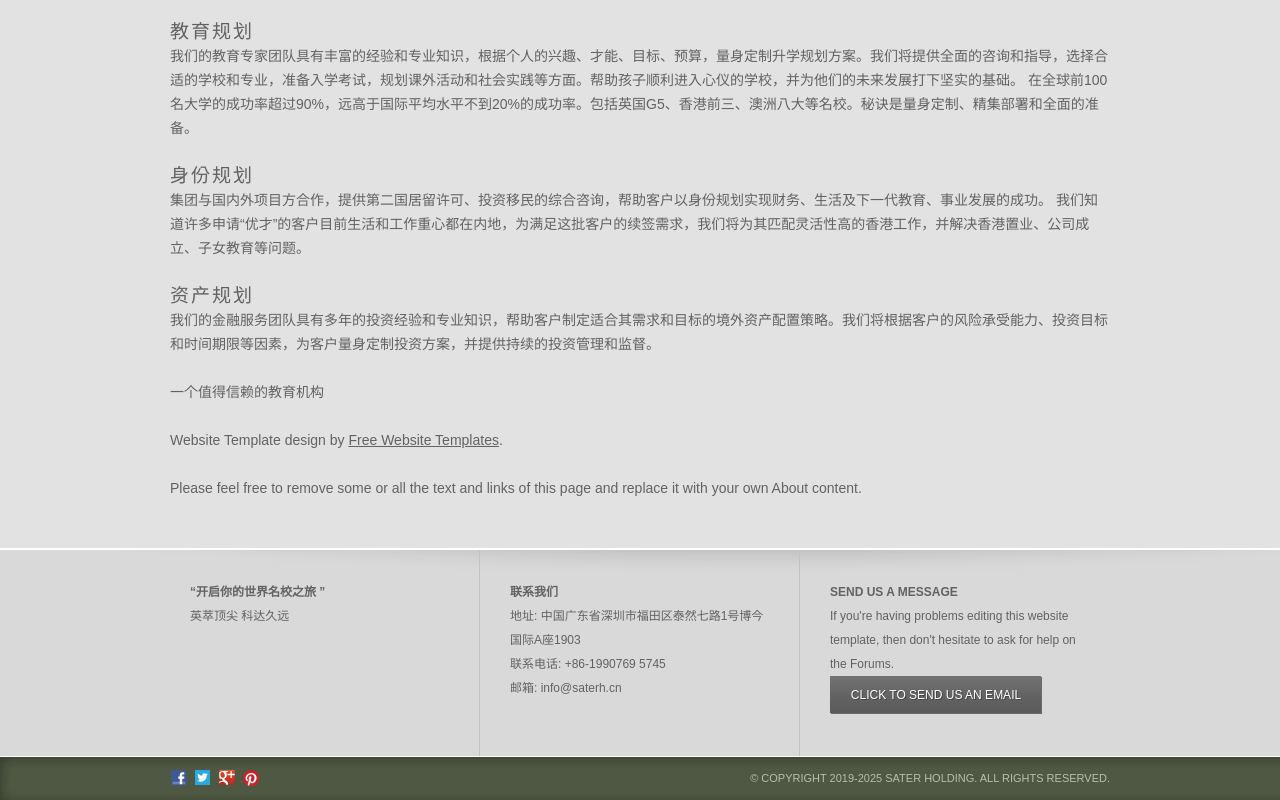
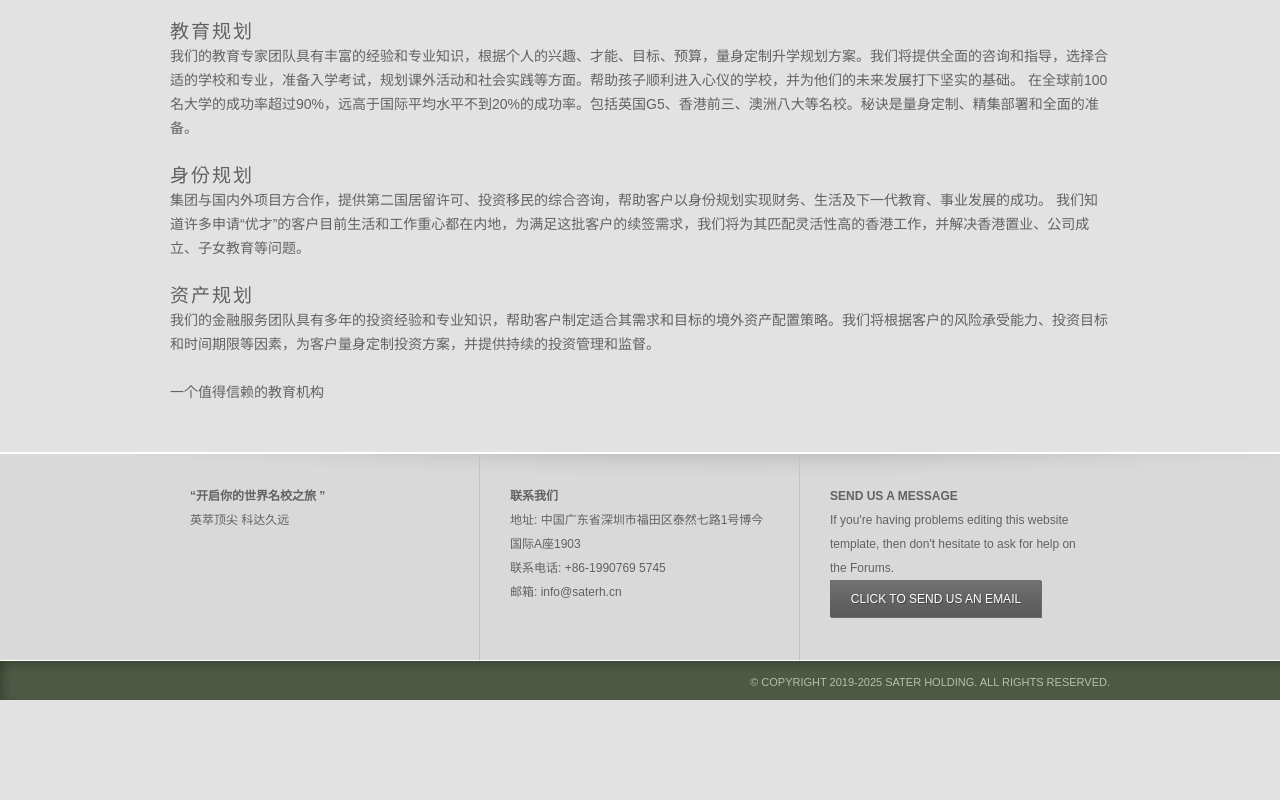
Before and after one commit to teemo0803/ykd_web, a plain HTML site: page pages/about.html in a window 1280 px wide. Shown: the part 626-1426 px from the top of the page. After the commit the page ends 1326 px from the top, so only its background shows below. Drawn offline with Linux system fonts and the light colour scheme.

Commit message:
chore(html): 清理和优化页面HTML结构
- 注释掉页脚中的社交媒体链接占位符
- 在首页服务项目间添加换行以改善布局
- 移除关于页面中的模板设计声明和替换提示
- 统一清理不必要的HTML注释标记

```diff
--- a/components/footer.html
+++ b/components/footer.html
@@ -26,7 +26,7 @@
   <div id="footnote">
     <div class="clearfix">
       <div class="connect">
-        <a
+        <!-- <a
           href="http://freewebsitetemplates.com/go/facebook/"
           class="facebook"
         ></a
@@ -38,7 +38,7 @@
           href="http://freewebsitetemplates.com/go/googleplus/"
           class="googleplus"
         ></a
-        ><a href="http://pinterest.com/fwtemplates/" class="pinterest"></a>
+        ><a href="http://pinterest.com/fwtemplates/" class="pinterest"></a> -->
       </div>
       <p>© Copyright 2019-2025 Sater Holding. All Rights Reserved.</p>
     </div>
--- a/pages/about.html
+++ b/pages/about.html
@@ -47,7 +47,7 @@
           我们的金融服务团队具有多年的投资经验和专业知识，帮助客户制定适合其需求和目标的境外资产配置策略。我们将根据客户的风险承受能力、投资目标和时间期限等因素，为客户量身定制投资方案，并提供持续的投资管理和监督。
         </p>
         <p>一个值得信赖的教育机构</p>
-        <p>
+        <!-- <p>
           Website Template design by
           <a href="http://www.freewebsitetemplates.com/"
             >Free Website Templates</a
@@ -56,7 +56,7 @@
         <p>
           Please feel free to remove some or all the text and links of this page
           and replace it with your own About content.
-        </p>
+        </p> -->
       </div>
     </div>
     <div id="footer-placeholder"></div>
```
Also changed, not shown: index.html (+3 -0 lines).
